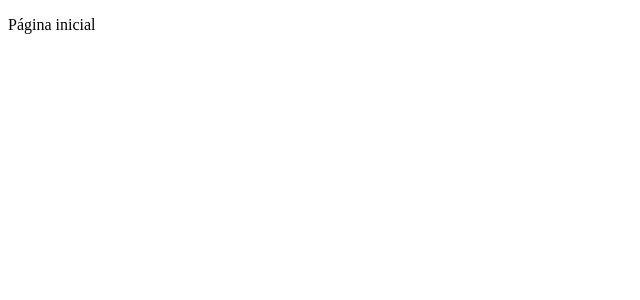
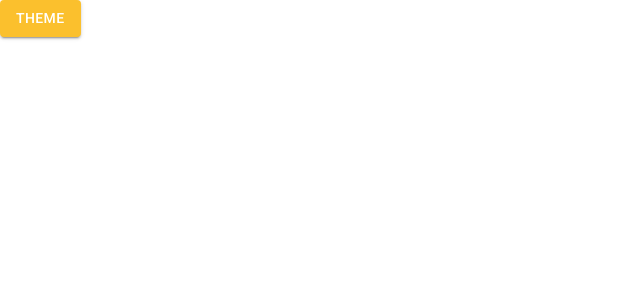
Before and after one commit to underline84/react-material-ui, a React (Create React App) app: page /pagina-inicial in a window 1280 px wide. Shown: the top 300 px of the page, without its empty margins (0-640 px from the left). Built offline with nearby package versions, Linux system fonts and the light colour scheme.

Commit message:
botao alterar theme

```diff
--- a/public/index.html
+++ b/public/index.html
@@ -19,7 +19,7 @@
   <title>Cadastros</title>
 </head>
 
-<body>
+<body style="margin: 0px; padding: 0px;">
   <noscript>Você precisa de javascript para rodar a aplicação.</noscript>
   <div id="root"></div>
 
--- a/src/routes/index.tsx
+++ b/src/routes/index.tsx
@@ -1,10 +1,16 @@
+import { Button } from '@mui/material'
 import { Navigate, Route, Routes } from "react-router-dom";
+import { useAppThemeContext } from "../shared/contexts";
 
 export const AppRoutes = () => {
+    const { toggleTheme } = useAppThemeContext();
+
     return (
         <Routes>
-            <Route path="/pagina-inicial" element={<p>Página inicial</p>} />
-            <Route path="*" element={<Navigate to="/pagina-inicial" />}  />
+            <Route path="/pagina-inicial" element={<Button
+                variant='contained' color='primary'
+                onClick={toggleTheme}>Theme</Button>} />
+            <Route path="*" element={<Navigate to="/pagina-inicial" />} />
         </Routes>
     );
 }
--- /dev/null
+++ b/src/shared/contexts/ThemeContext.tsx
@@ -0,0 +1,38 @@
+import { createContext, useCallback, useContext, useMemo, useState } from "react";
+import { Box, ThemeProvider } from "@mui/material";
+import { DarkTheme, LightTheme } from "./../themes";
+
+interface IThemeContextData {
+    themeName: 'light' | 'dark';
+    toggleTheme: () => void;
+}
+
+const ThemeContext = createContext({} as IThemeContextData);
+
+export const useAppThemeContext = () => {
+    return useContext(ThemeContext);
+}
+
+export const AppThemeProvider: React.FC<{ children: React.ReactNode }> = ({ children }) => {
+    const [themeName, setThemeName] = useState<'light' | 'dark'>('light');
+
+    const toggleTheme = useCallback(() => {
+        setThemeName(oldThemeName => oldThemeName === 'light' ? 'dark' : 'light');
+    }, []);
+
+    const theme = useMemo(() => {
+        if (themeName === 'light') return LightTheme;
+
+        return DarkTheme;
+    }, [themeName]);
+
+    return (
+        <ThemeContext.Provider value={{ themeName, toggleTheme }}>
+            <ThemeProvider theme={theme}>
+                <Box width="100vw" height="100vh" bgcolor={theme.palette.background.default}>
+                    {children}
+                </Box>
+            </ThemeProvider>
+        </ThemeContext.Provider>
+    );
+}
--- a/src/shared/contexts/index.ts
+++ b/src/shared/contexts/index.ts
@@ -1 +1 @@
-export {};
+export * from './ThemeContext';
--- /dev/null
+++ b/src/shared/themes/Dark.ts
@@ -0,0 +1,23 @@
+import { createTheme } from '@mui/material'
+import { cyan, yellow } from '@mui/material/colors';
+
+export const DarkTheme = createTheme({
+    palette: {
+        primary: {
+            main: yellow[700],
+            dark: yellow[800],
+            light: yellow[500],
+            contrastText: '#ffffff',
+        },
+        secondary: {
+            main: cyan[500],
+            dark: cyan[400],
+            light: cyan[300],
+            contrastText: '#ffffff',
+        },
+        background: {
+            default: '#303134',
+            paper: '#202124',
+        }
+    }
+});
--- a/src/shared/themes/index.ts
+++ b/src/shared/themes/index.ts
@@ -1 +1,2 @@
 export * from './Light';
+export * from './Dark';
```
Also changed, not shown: src/App.tsx (+3 -4 lines).
